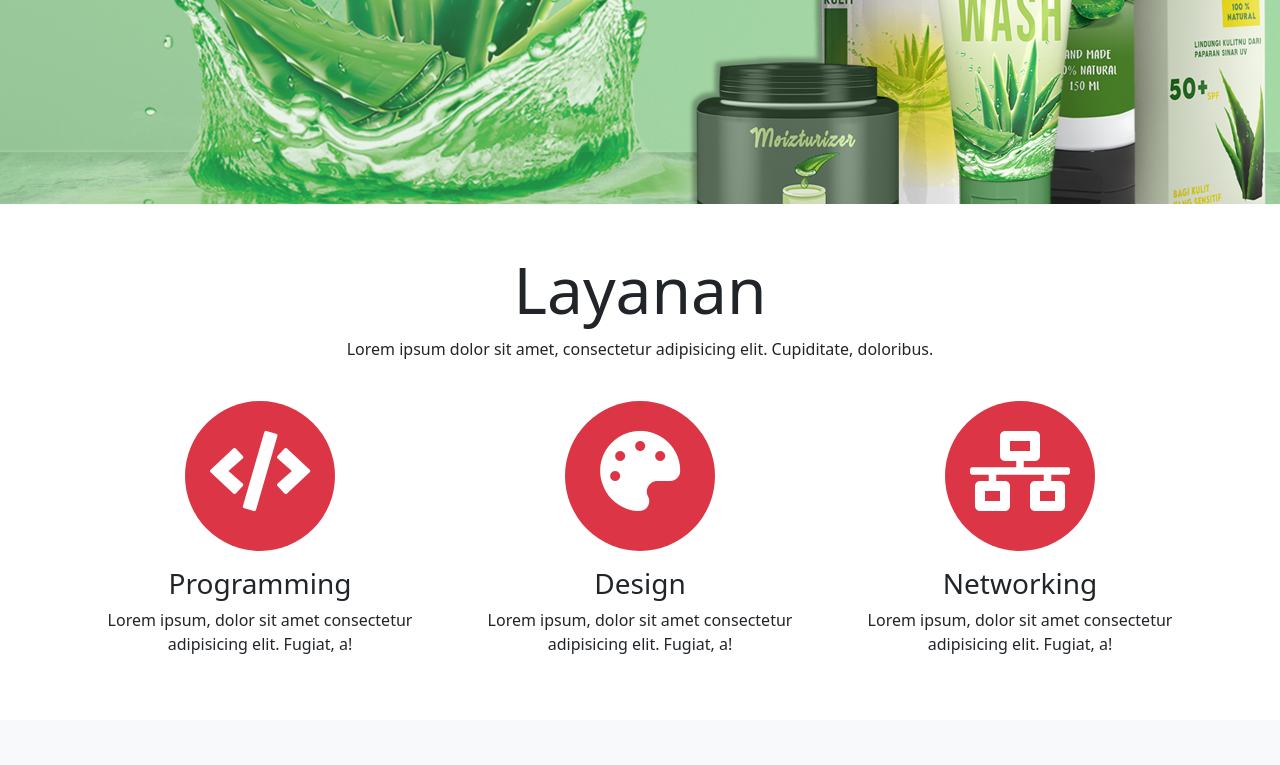
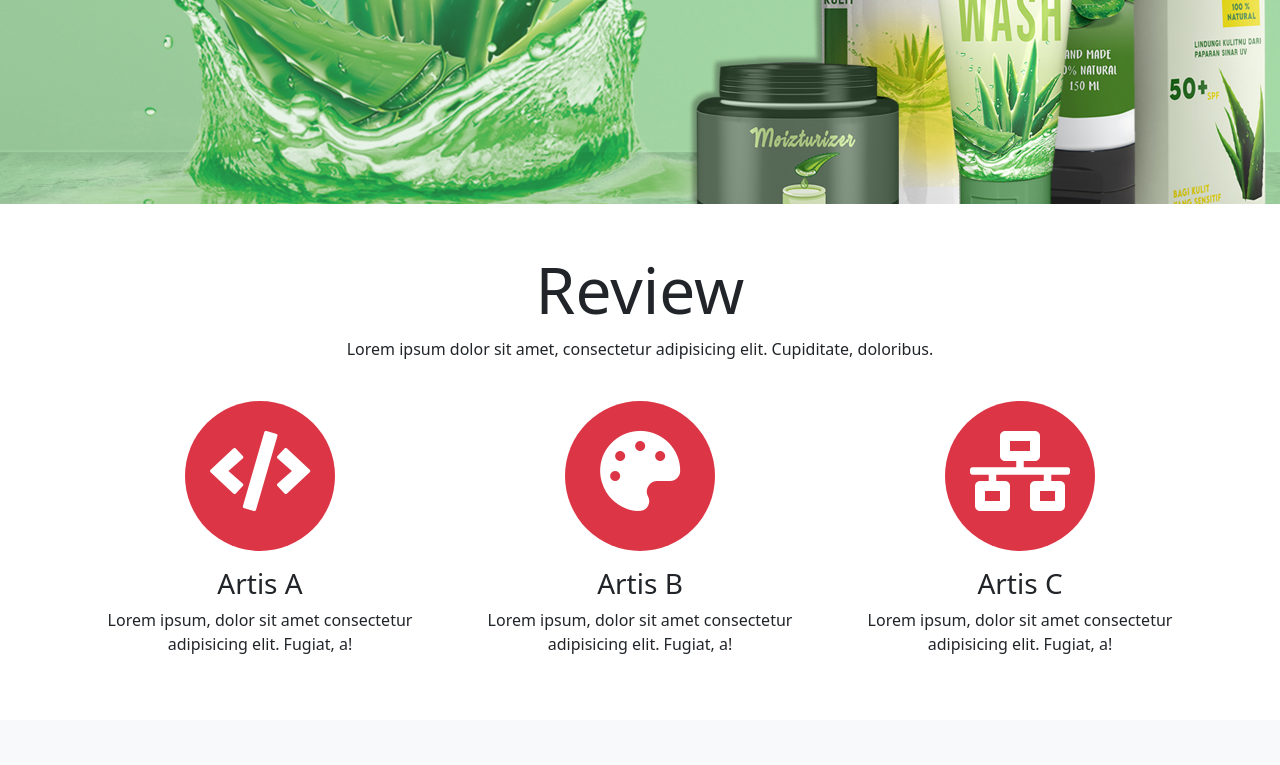
Before and after one commit to idvadit/projecttricare, a plain HTML site: page index.html in a window 1280 px wide. Shown: the part 468-1233 px from the top of the page. Drawn offline with nearby package versions, Linux system fonts and the light colour scheme.

```diff
--- a/index.html
+++ b/index.html
@@ -61,24 +61,24 @@
     <!-- layanan -->
     <div class="container-fluid layanan pt-5 pb-5">
         <div class="container text-center">
-            <h2 class="display-3" id="layanan">Layanan</h2>
+            <h2 class="display-3" id="layanan">Review</h2>
             <p>Lorem ipsum dolor sit amet, consectetur adipisicing elit. Cupiditate, doloribus.</p>
             <div class="row pt-4">
                 <div class="col-md-4">
                     <span class="lingkaran"><i class="fas fa-code fa-5x"></i></span>
-                    <h3 class="mt-3">Programming</h3>
+                    <h3 class="mt-3">Artis A</h3>
                     <p>Lorem ipsum, dolor sit amet consectetur adipisicing elit. Fugiat, a!</p>
                 </div>
 
                 <div class="col-md-4">
                     <span class="lingkaran"><i class="fas fa-palette fa-5x"></i></span>
-                    <h3 class="mt-3">Design</h3>
+                    <h3 class="mt-3">Artis B</h3>
                     <p>Lorem ipsum, dolor sit amet consectetur adipisicing elit. Fugiat, a!</p>
                 </div>
 
                 <div class="col-md-4">
                     <span class="lingkaran"><i class="fas fa-network-wired fa-5x"></i></span>
-                    <h3 class="mt-3">Networking</h3>
+                    <h3 class="mt-3">Artis C</h3>
                     <p>Lorem ipsum, dolor sit amet consectetur adipisicing elit. Fugiat, a!</p>
                 </div>
             </div>
```
Also changed, not shown: images/produk/MOIZTURIZER PRODUK 1.jpg, 5 other files.
